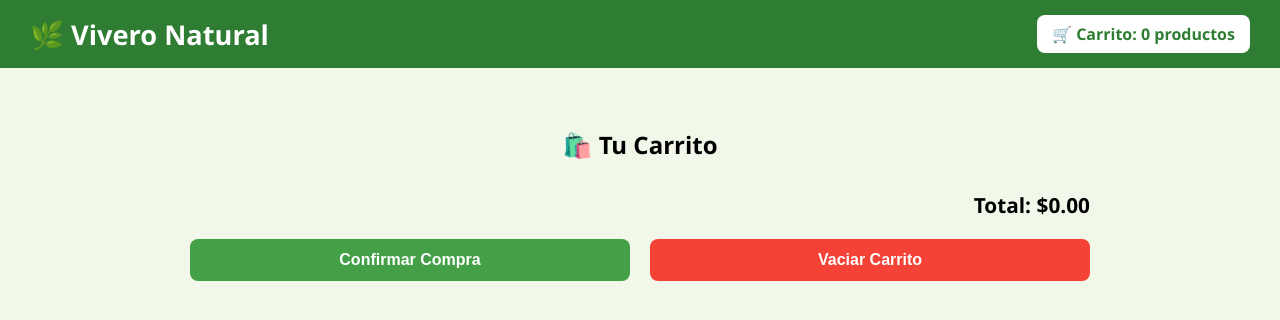
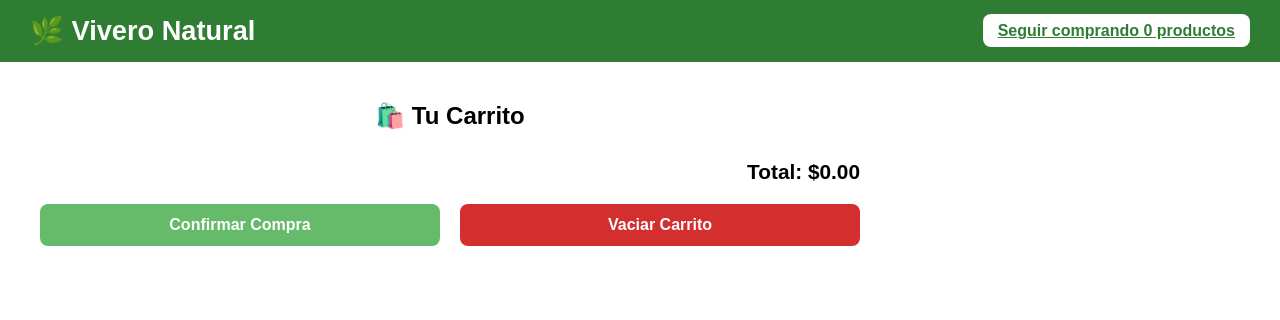
Before and after one commit to LorenzoBuero/TP_Progra_III_Vivero, a web app: file paginas/carrito.html in a window 1280 px wide. Shown: the top 320 px of the page. Run offline with its HTML, style and script files only (its server is not run), Linux system fonts and the light colour scheme.

Commit message:
pasada a limpio del CSS

```diff
--- a/codigo/carrito.js
+++ b/codigo/carrito.js
@@ -32,7 +32,7 @@ const renderizarCarrito = () => {
     li.innerHTML = `
       <span class="item-name">${producto.nombre}</span>
       <span class="info-carrito">Precio: $${producto.precio.toFixed(2)} | Cantidad: ${producto.cantidad}</span>
-      <button class="delete-button" data-index="${index}">Eliminar</button>
+      <button class="delete-button boton rojo" data-index="${index}">Eliminar</button>
     `;
 
     lista.appendChild(li);
--- a/paginas/adminLogin.html
+++ b/paginas/adminLogin.html
@@ -5,6 +5,8 @@
   <meta name="viewport" content="width=device-width, initial-scale=1.0"/>
   <title>Admin Login</title>
   <link rel="stylesheet" href="../styles/admin.css" />
+  <link rel="stylesheet" href="../styles/estiloGeneral.css" />
+
 </head>
 <body>
   <div class="admin-container">
@@ -16,8 +18,8 @@
       <label for="password">Contraseña</label>
       <input type="password" id="password" required>
 
-      <button type="submit">Ingresar</button>
-      <button type="button" id="btn-autocompletar">Autocompletar</button>
+      <button type="submit" class="boton verde">Ingresar</button>
+      <button type="button" id="btn-autocompletar" class="boton verde">Autocompletar</button>
     </form>
   </div>
 
--- a/paginas/carrito.html
+++ b/paginas/carrito.html
@@ -5,16 +5,22 @@
   <meta name="viewport" content="width=device-width, initial-scale=1.0"/>
   <title>Carrito de Compras</title>
   <link rel="stylesheet" href="../styles/carrito.css" />
+  <link rel="stylesheet" href="../styles/estiloGeneral.css" />
 </head>
 <body>
 
-  <nav class="navbar">
-    <div class="logo">🌿 Vivero Natural</div>
-    <div class="nombreAlumno"></div>
-    <div class="cart">
-      <span><strong>🛒 Carrito:</strong> <span id="cart-count">0</span> productos</span>
-    </div>
-  </nav>
+  <!-- Navbar -->
+    <nav id="navbar">
+
+        <div id="nav-logo-y-nombre"><span class="logo">🌿 Vivero Natural</span></div>
+        <div id="nav-nombres-autores"><span class="nombreAlumno"> </span></div>
+        <div id="nav-carrito">
+            <a href="pagCliente.html" class="cart">
+                <strong>Seguir comprando </strong><span id="cart-count">0</span> productos
+            </a><!--HABRIA QUE MEJORAR ESTA PARTE-->
+        </div>
+
+    </nav>
 
   <main class="cart-section">
     <h2>🛍️ Tu Carrito</h2>
@@ -28,8 +34,8 @@
     </div>
 
     <div class="acciones-carrito">
-      <button id="btn-confirmar-compra">Confirmar Compra</button>
-      <button id="btn-vaciar-carrito">Vaciar Carrito</button>
+      <button id="btn-confirmar-compra" class="boton verde">Confirmar Compra</button>
+      <button id="btn-vaciar-carrito" class="boton rojo">Vaciar Carrito</button>
     </div>
   </main>
 
--- a/styles/carrito.css
+++ b/styles/carrito.css
@@ -1,43 +1,13 @@
 /* Estilos generales */
 body {
   font-family: 'Segoe UI', sans-serif;
-  margin: 0;
-  background-color: #f1f8e9;
-}
-
-/* Navbar del carrito */
-nav.navbar {
-  background-color: #2e7d32;
-  color: white;
-  display: flex;
-  justify-content: space-between;
-  align-items: center;
-  padding: 15px 30px;
-}
-
-.logo {
-  font-size: 1.7rem;
-  font-weight: bold;
-}
-
-.nombreAlumno {
-  font-weight: bold;
-  font-size: 1.1rem;
-}
-
-.cart {
-  background-color: #ffffff;
-  color: #2e7d32;
-  padding: 8px 15px;
-  border-radius: 8px;
-  font-weight: bold;
+  background-color: var(--blanco);
 }
 
 /* Sección principal */
 .cart-section {
   padding: 40px;
   max-width: 900px;
-  margin: 0 auto;
 }
 
 .cart-section h2 {
@@ -46,57 +16,58 @@ nav.navbar {
 }
 
 /* Ítems del carrito */
-#cart-items {
-  list-style-type: none;
-  padding: 0;
-  margin: 0 0 30px 0;
-}
+/*#cart-items {
 
-.item-block {
+}*/
+
+#cart-items .item-block {
+  background-color: var(--blanco);
+
+  margin-bottom: 15px;
+  padding: 15px 20px;
+
+  border-radius: 10px;
+    box-shadow: 0 2px 5px var(--negro);
+
   display: flex;
     justify-content: space-between;
     align-items: center;
-  background-color: #ffffff;
-  margin-bottom: 15px;
-  padding: 15px 20px;
-  border-radius: 10px;
-  box-shadow: 0 2px 5px rgba(0,0,0,0.1);
 }
 
-.item-name {
+#cart-items .item-name {
   font-weight: bold;
-  color: #2e7d32;
+  color: var(--verde-intermedio);
   width: 30%;
 }
 
-.info-carrito {
+#cart-items .info-carrito {
   font-size: 0.95rem;
   width: 50%;
-  color: #555;
+  color: var(--gris);
 }
 
 /* Botón eliminar */
 .delete-button {
-  background-color: #d32f2f;
-  color: white;
+  padding: 10px 12px;
+
+  border-radius: 6px;
   border: none;
-  padding: 10px 12px;
-  border-radius: 6px;
+
   cursor: pointer;
   font-weight: bold;
-  transition: background-color 0.3s;
 }
 
 .delete-button:hover {
-  background-color: #b71c1c;
+  transition: background-color 0.3s;
 }
 
 /* Total del carrito */
 .cart-total {
+  margin-bottom: 20px;
+
   text-align: right;
   font-size: 1.3rem;
   font-weight: bold;
-  margin-bottom: 20px;
 }
 
 /* Botones de acción */
@@ -107,28 +78,14 @@ nav.navbar {
 }
 
 .acciones-carrito button {
-  flex: 1;
   padding: 12px;
   font-size: 1rem;
+
+  flex: 1;
+
   border: none;
   border-radius: 8px;
+
   cursor: pointer;
   font-weight: bold;
-  color: white;
 }
-
-#btn-confirmar-compra {
-  background-color: #43a047;
-}
-
-#btn-confirmar-compra:hover {
-  background-color: #2e7d32;
-}
-
-#btn-vaciar-carrito {
-  background-color: #f44336;
-}
-
-#btn-vaciar-carrito:hover {
-  background-color: #c62828;
-}
--- /dev/null
+++ b/styles/estiloGeneral.css
@@ -0,0 +1,112 @@
+* {
+  margin: 0;
+  padding: 0;
+  box-sizing: border-box;
+  font-family: Arial, sans-serif;
+}
+
+:root{
+
+  --verde-claro: #66bb6a;
+  --verde-intermedio : #2e7d32;
+  --verde-oscuro: #1b5e20;
+
+  --rojo-claro: #d32f2f;
+  --rojo-oscuro: #b71c1c;
+
+  --negro : #000;
+  --gris : #555;
+  --gris-claro: #ddd ;
+  --blanco: #fff;
+}
+
+
+/*----
+NAVBAR
+-----*/
+#navbar {
+  color: var(--blanco);
+  background-color: var(--verde-intermedio);
+
+  padding: 15px 30px;
+  width: 100%;
+
+  position: sticky;
+  top: 0;
+
+  display: flex;
+    justify-content: space-between;
+    align-items: center;
+
+  font-weight: bold;
+}
+
+#navbar .logo {
+  font-size: 1.7rem;
+}
+
+#navbar .nombreAlumno {
+  font-size: 1rem;
+}
+
+#navbar .search-bar {
+  padding: 8px;
+  border-radius: 5px;
+  border: none;
+  width: 220px;
+}
+
+#navbar .cart {
+  background-color: var(--blanco);
+  color: var(--verde-intermedio);
+  padding: 8px 15px;
+  border-radius: 8px;
+}
+
+
+/*------
+BOTONES
+-------*/
+.boton{
+  color: var(--blanco);
+
+  border: none;
+
+  padding: 10px;
+  border-radius: 5px;
+}
+.boton:hover
+{
+  transition: background-color 0.3s;
+  cursor: pointer;
+}
+
+.boton.verde{
+  background-color: var(--verde-claro);
+}
+
+.boton.verde:hover {
+  background-color: var(--verde-intermedio);
+}
+
+.boton.rojo {
+  background-color: var(--rojo-claro);
+}
+
+.boton.rojo:hover {
+  background-color: var(--rojo-oscuro);
+}
+
+.boton.blanco{
+  background-color: var(--blanco);
+  color: var(--verde-intermedio);
+
+  padding: 8px 12px;
+
+  border: 2px solid var(--verde-intermedio);
+}
+
+.boton.blanco:hover{
+  background-color: var(--verde-intermedio);
+  color: var(--blanco);
+}
```
Also changed, not shown: codigo/renderizarProductosYCategorias.js (+4 -4 lines), index.html (+6 -3 lines), paginas/pagCliente.html (+13 -14 lines), styles/admin.css (+17 -23 lines), styles/estiloClientes.css (added, +101 -0 lines), styles/estiloLogin.css (added, +70 -0 lines), styles/estilos.css (deleted, +0 -86 lines), styles/estilosClientes.css (deleted, +0 -126 lines). Lines whose indentation alone changed are shown as unchanged.
